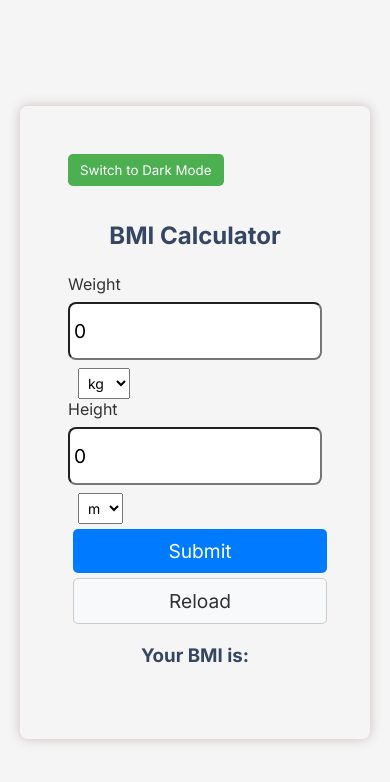
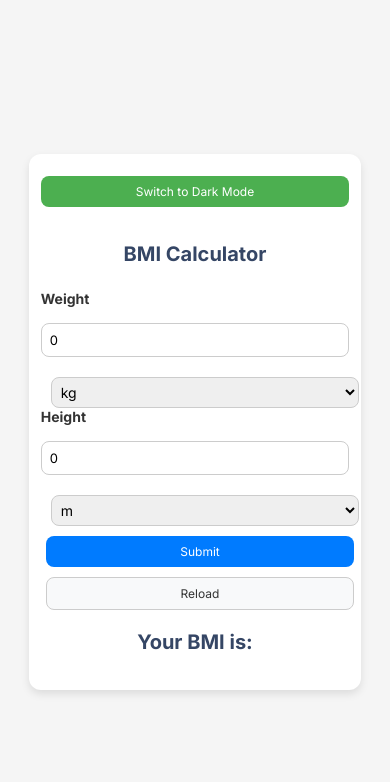
Before and after one commit to iiitl/bmi_calculator, a React (Create React App) app: page / in a window 390 px wide. Shown: the top 782 px of the page. Built offline with nearby package versions, Linux system fonts and the light colour scheme.

Commit message:
Made it responsive, compatible with small screens also

```diff
--- a/src/index.css
+++ b/src/index.css
@@ -138,3 +138,160 @@ body.dark {
   text-align: center;
   margin-top: 20px;
 }
+/* Light Mode */
+body.light {
+  background-color: #f5f5f5;
+  color: #333;
+}
+
+/* Dark Mode */
+body.dark {
+  background-color: #333;
+  color: #f5f5f5;
+}
+
+/* App Container */
+.app {
+  padding: 20px;
+}
+
+/* Container */
+.container {
+  max-width: 500px;
+  margin: 20px auto;
+  background-color: #fff;
+  padding: 20px;
+  border-radius: 12px;
+  box-shadow: 0 4px 8px rgba(0, 0, 0, 0.1);
+}
+
+/* Dark Mode Container */
+body.dark .container {
+  background-color: #444;
+  box-shadow: 0 4px 8px rgba(255, 255, 255, 0.1);
+}
+
+/* Theme Button */
+.theme-btn {
+  margin-bottom: 15px;
+  padding: 10px 15px;
+  background-color: #4caf50;
+  color: white;
+  border: none;
+  border-radius: 8px;
+  cursor: pointer;
+  font-size: 14px;
+}
+
+.theme-btn:hover {
+  background-color: #45a049;
+}
+
+/* Label and Input Styling */
+label {
+  display: block;
+  margin-bottom: 8px;
+  font-size: 14px;
+  font-weight: bold;
+}
+
+/* Input Field */
+input[type='text'] {
+  width: 100%;
+  padding: 10px;
+  margin-bottom: 12px;
+  border: 1px solid #ccc;
+  border-radius: 8px;
+  font-size: 14px;
+}
+
+/* Select Dropdown */
+.unit-select {
+  margin-left: 10px;
+  padding: 8px;
+  font-size: 14px;
+  border-radius: 8px;
+  border: 1px solid #ccc;
+}
+
+/* Button Styling */
+.btn {
+  margin: 5px;
+  padding: 12px 18px;
+  background-color: #007bff;
+  color: white;
+  border: none;
+  border-radius: 8px;
+  cursor: pointer;
+  font-size: 14px;
+}
+
+.btn-outline {
+  background-color: #f8f9fa;
+  color: #333;
+  border: 1px solid #ccc;
+}
+
+.btn:hover {
+  background-color: #0056b3;
+}
+
+.center {
+  text-align: center;
+  margin-top: 20px;
+}
+
+/* BMI Result Box */
+.center h3 {
+  font-size: 20px;
+  margin-top: 10px;
+}
+
+/* Media Queries for Responsive Design */
+@media (max-width: 768px) {
+  .container {
+    width: 90%;
+    padding: 15px;
+  }
+
+  input[type='text'] {
+    padding: 8px;
+    font-size: 13px;
+  }
+
+  .btn,
+  .theme-btn {
+    width: 100%;
+    padding: 10px;
+    font-size: 13px;
+    margin-top: 10px;
+  }
+
+  .unit-select {
+    margin-left: 0;
+    margin-top: 8px;
+    width: 100%;
+  }
+}
+
+@media (max-width: 480px) {
+  .container {
+    width: 95%;
+    padding: 12px;
+  }
+
+  h2 {
+    font-size: 20px;
+  }
+
+  input[type='text'],
+  .unit-select {
+    width: 100%;
+  }
+
+  .btn,
+  .theme-btn {
+    font-size: 12px;
+    padding: 8px;
+  }
+}
```
